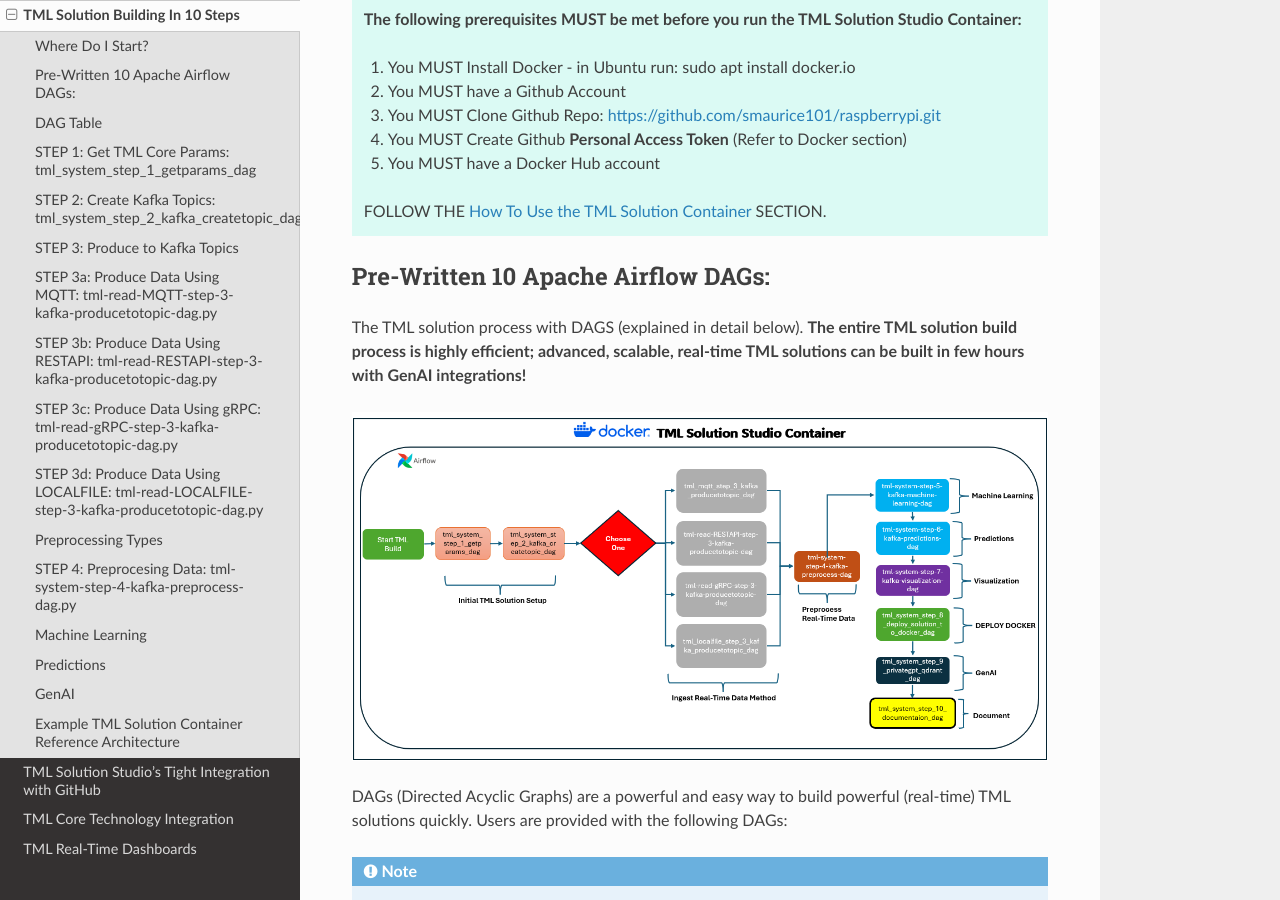
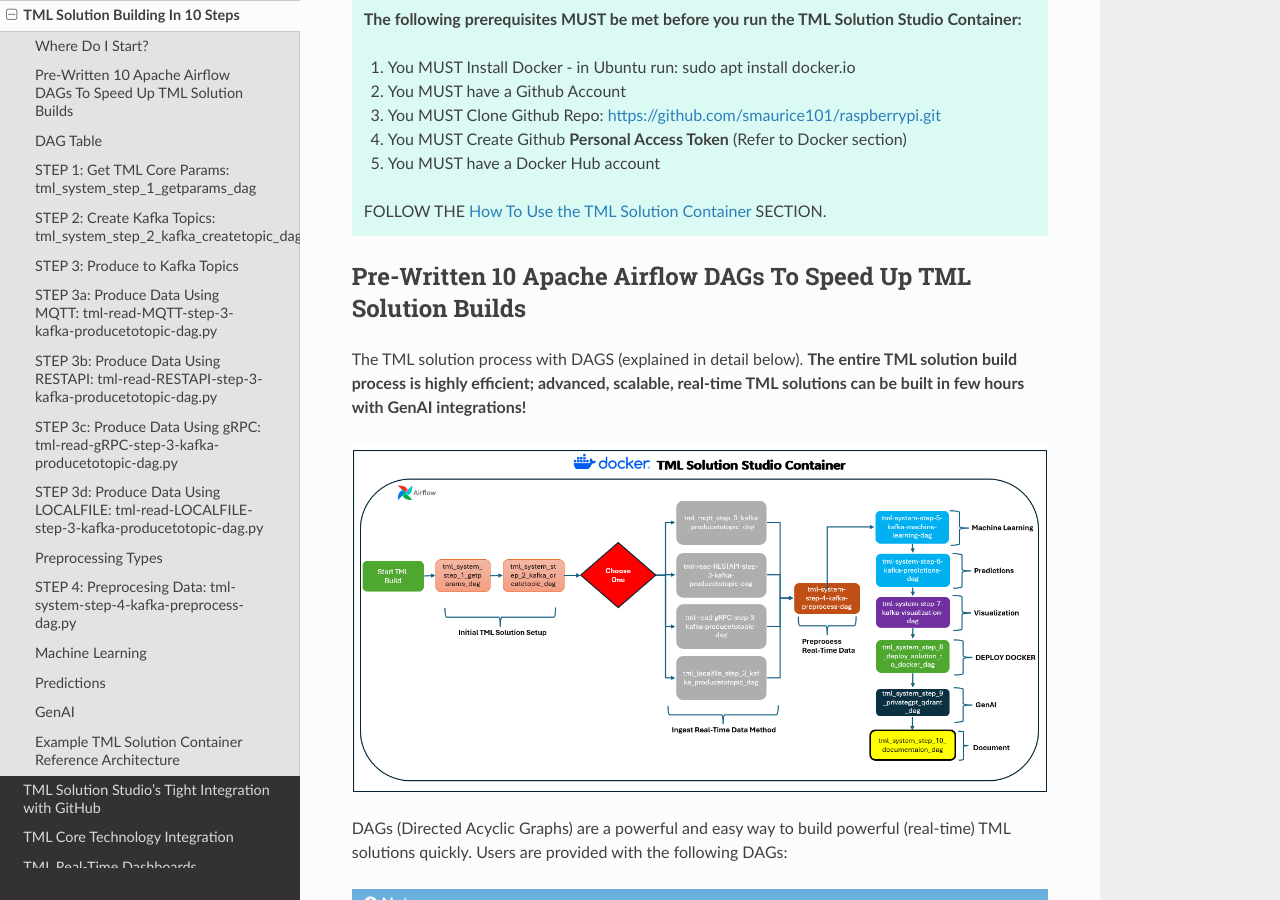
Before and after one commit to smaurice101/readthedocs, a Sphinx documentation site: the page built from docs/source/tmlbuilds.rst, in a window 1280 px wide and 900 px high, scrolled down 321 px. Built offline with Sphinx 7.4.7 and the Read the Docs theme 2.0.0, drawn with Linux system fonts in a browser that asks for light colours.

Commit message:
Update tmlbuilds.rst

```diff
--- a/docs/source/tmlbuilds.rst
+++ b/docs/source/tmlbuilds.rst
@@ -22,7 +22,7 @@
 
    FOLLOW THE :ref:`How To Use the TML Solution Container` SECTION.
 
-Pre-Written 10 Apache Airflow DAGs:
+Pre-Written 10 Apache Airflow DAGs To Speed Up TML Solution Builds
 -------------------
 
 The TML solution process with DAGS (explained in detail below).  **The entire TML solution build process is highly efficient; advanced, scalable, real-time TML solutions can be built in few hours with GenAI integrations!**
```
